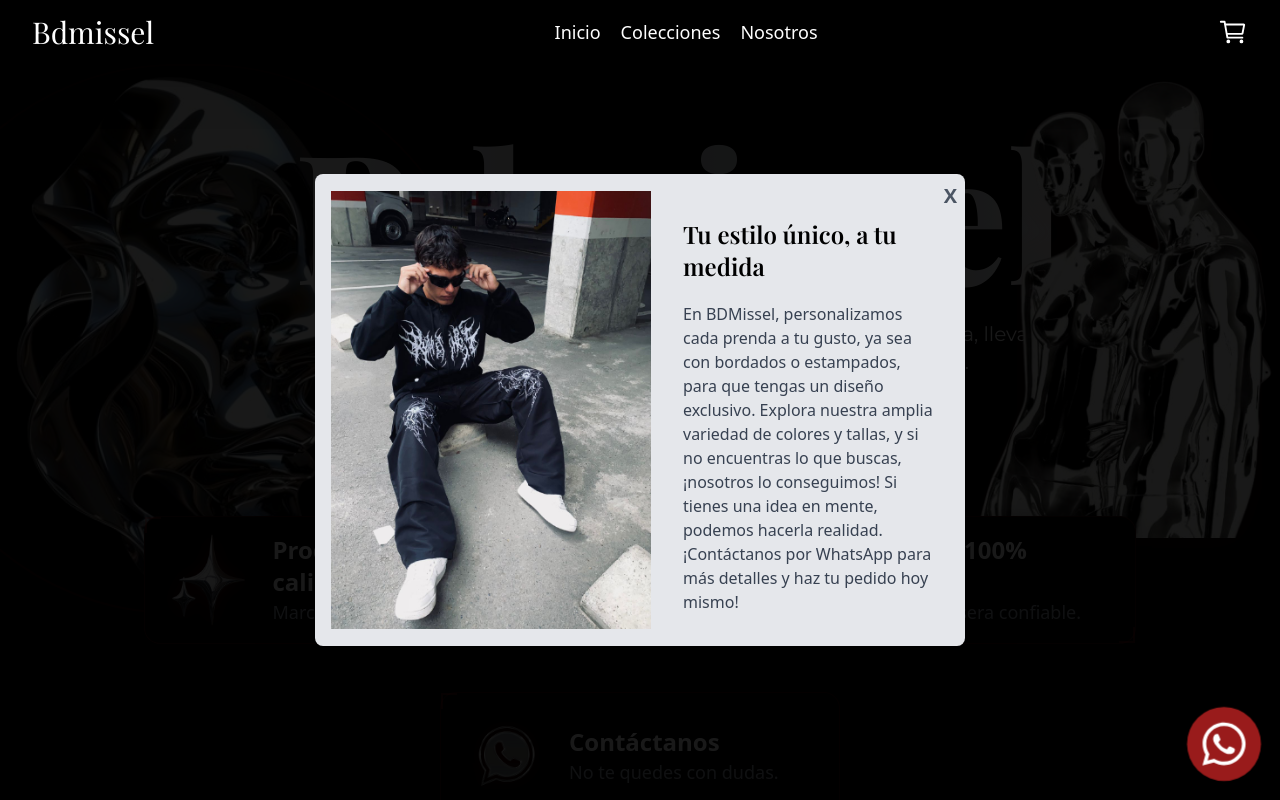
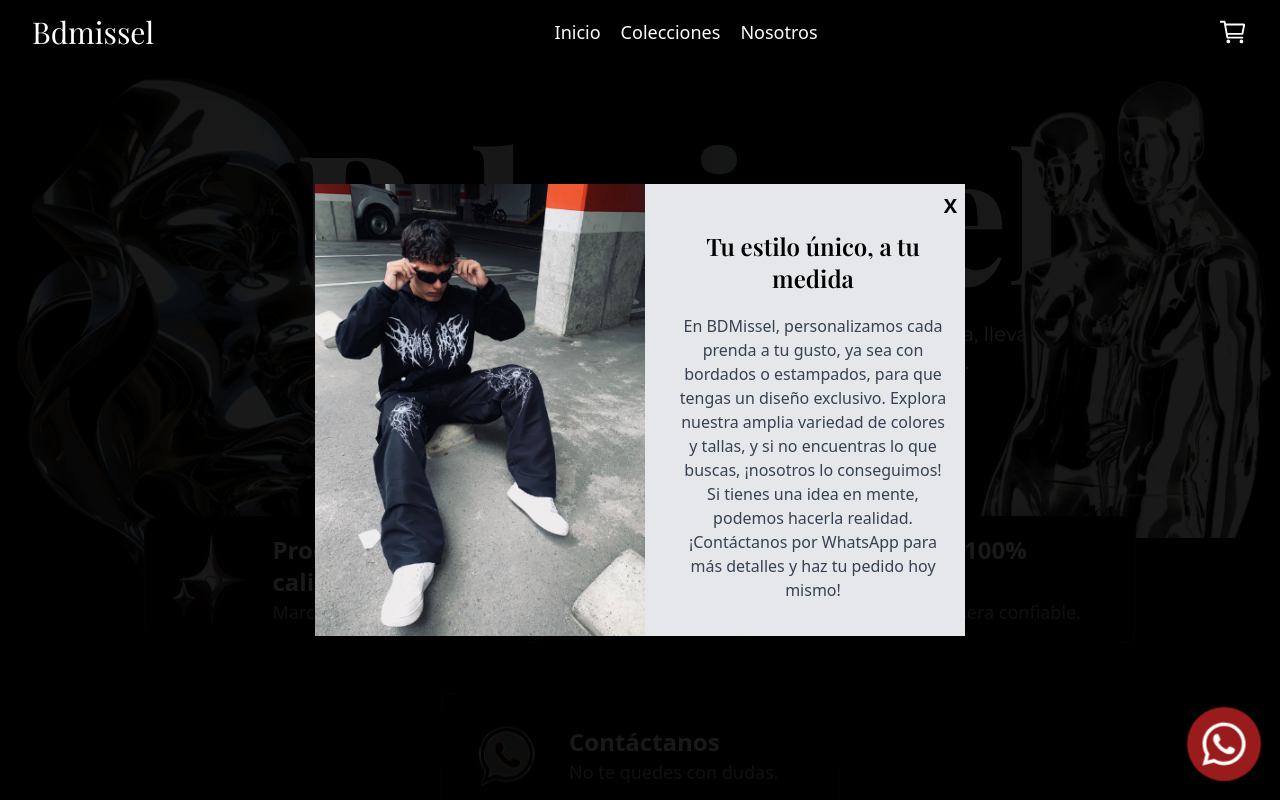
Before and after one commit to Yedixdev/bdmissel, a React (Vite) app: page / in a window 1280 px wide. Shown: the top 800 px of the page. Built offline with nearby package versions, Linux system fonts and the light colour scheme; a web font is replaced by a local one.

Commit message:
Ajustes en el modla

```diff
--- a/src/components/AnnounceModal.tsx
+++ b/src/components/AnnounceModal.tsx
@@ -11,20 +11,20 @@ const AnnounceModal: React.FC = () => {
   if (!isOpen) return null;
   return (
     <div className="fixed inset-0 bg-black/90 flex justify-center items-center z-50">
-      <div className="relative bg-gray-200 w-[380px] lg:w-[650px]  mt-10 lg:mt-5 p-4 rounded-lg">
+      <div className="relative bg-gray-200 w-[300px] lg:w-[650px]  mt-10 lg:mt-5 ">
         <button
           onClick={closeModal}
-          className="absolute top-2 right-2 text-xl font-bold text-gray-600 hover:text-gray-800"
+          className="absolute top-2 right-2 text-xl font-bold text-black hover:text-red-800"
         >
           X
         </button>
         <div className="flex flex-col lg:flex-row items-center justify-center gap-4">
-          <img src={Img} alt="Anuncio" className="w-60 lg:w-80" />
+          <img src={Img} alt="Anuncio" className="w-[] lg:w-[330px]" />
           <div className="flex flex-col items-center lg:items-start p-4 mt-0 lg:mt-3 gap-5">
-            <h2 className="text-2xl text-center lg:text-left text-black font-semibold font-display">
+            <h2 className="text-2xl text-center text-black font-semibold font-display">
               Tu estilo único, a tu medida
             </h2>
-            <p className="text-gray-700 hidden lg:block text-center lg:text-left">
+            <p className="text-gray-700 hidden lg:block text-center ">
               En BDMissel, personalizamos cada prenda a tu gusto, ya sea con bordados o estampados, para que tengas un diseño exclusivo. Explora nuestra amplia variedad de colores y tallas, y si no encuentras lo que buscas, ¡nosotros lo conseguimos! Si tienes una idea en mente, podemos hacerla realidad. ¡Contáctanos por WhatsApp para más detalles y haz tu pedido hoy mismo!
             </p>
             <p className="text-gray-700 text-center block lg:hidden">
```
